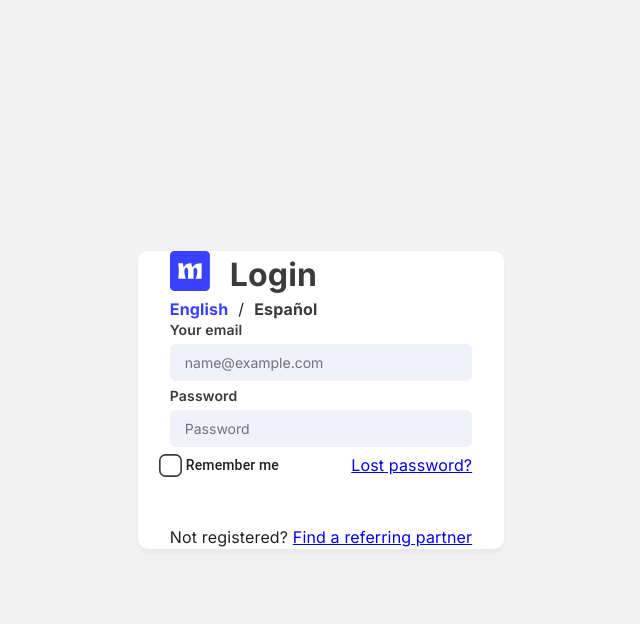
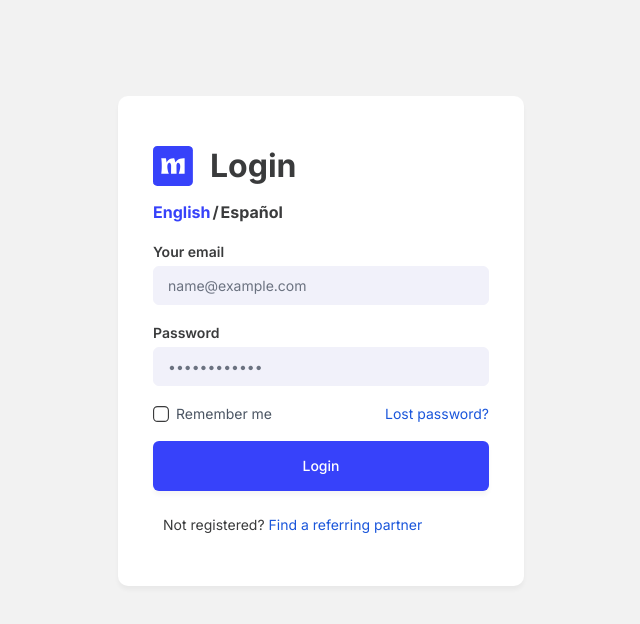
Before and after one commit to kirillivanovtur/mining24_dashboard, a React (Vite) app: page / in a window 1280 px wide. Shown: the top 624 px of the page, without its empty margins (319-959 px from the left). Built offline with nearby package versions, Linux system fonts and the light colour scheme; what i18next-xhr-backend would draw is missing.

Commit message:
added login page

```diff
--- a/src/App.Styles.tsx
+++ b/src/App.Styles.tsx
@@ -14,6 +14,9 @@ export const GlobalStyle: any = createGlobalStyle`
     --gray-500: #6B7280;
     --primary-5: #F1F1FA;
     --gray-600: #4B5563;
+    --primary-700: #1A56DB;
+    --gray-900: #111928;
+    --red: #C60E0E;
   }
 
   html {
@@ -35,6 +38,7 @@ export const GlobalStyle: any = createGlobalStyle`
     text-align: left;
     scrollbar-width: none;
     background-color: var(--dark-white)!important;
+    letter-spacing: normal!important;
 
     ::-webkit-scrollbar {
       display: none;
--- a/src/assets/locales/en/translation.json
+++ b/src/assets/locales/en/translation.json
@@ -18,7 +18,7 @@
       },
       "password": {
         "label": "Password",
-        "placeholder": "Password",
+        "placeholder": "••••••••••••",
         "errors": {
           "empty": "Enter password",
           "valid": "At least 8 characters\nMin one lowercase and uppercase latter\nMin one number"
--- a/src/elements/AuthLanguages/AuthLanguages.Styles.tsx
+++ b/src/elements/AuthLanguages/AuthLanguages.Styles.tsx
@@ -11,6 +11,7 @@ export const AuthLanguagesStyles: any = styled.div`
       font-style: normal;
       font-weight: 700;
       line-height: normal;
+      cursor: pointer;
 
       &.-active {
         color: var(--primary, #3742FA);
@@ -18,7 +19,12 @@ export const AuthLanguagesStyles: any = styled.div`
     }
     &-sep {
       display: inline-block;
-      margin: 0 10px;
+      color: var(--Dark-Gray, #3A3B3C);
+      font-size: 16px;
+      font-style: normal;
+      font-weight: 700;
+      line-height: normal;
+      margin: 0 2px;
     }
   }
 `;
--- a/src/elements/Button/Button.Styles.tsx
+++ b/src/elements/Button/Button.Styles.tsx
@@ -3,17 +3,19 @@ import styled from 'styled-components';
 export const ButtonContainer: any = styled.button`
   display: inline-block;
   text-align: center;
-  color: var(--white);
-  border-radius: var(--border-radius);
+  font-size: 14px;
+  font-style: normal;
+  font-weight: 500;
+  line-height: 100%; /* 14px */
+  border-radius: 6px;
+  background: var(--primary, #3742FA);
+  box-shadow: 0px 4px 4px 0px rgba(0, 0, 0, 0.04);
+  color: var(--white, #ffffff);
   border: none;
-  background-color: var(--light-green);
-  padding: 12px 20px;
+  padding: 18px 20px;
   transition: background-color 0.3s, border-color 0.3s, color 0.3s;
   cursor: pointer;
   outline: none;
-  font-weight: 700;
-  font-size: 18px;
-  line-height: 24px;
 
   &:focus {
   }
@@ -38,24 +40,7 @@ export const ButtonContainer: any = styled.button`
       margin-left: 10px;
       width: 16px;
       height: 16px;
-      stroke: var(--white);
-    }
-  }
-
-  &.registration__link {
-    margin-bottom: 40px;
-    text-decoration: underline;
-    background-color: transparent;
-    border: none;
-
-    &:hover {
-      background-color: transparent;
-      border: none;
-    }
-
-    &:focus {
-      color: var(--light-gray);
-      box-shadow: none;
+      stroke: var(--white, #ffffff);
     }
   }
 `;
--- /dev/null
+++ b/src/elements/Checkbox/Checkbox.Styles.tsx
@@ -0,0 +1,49 @@
+import styled from 'styled-components';
+import {FormControlLabel, Checkbox} from "@mui/material";
+
+export const FormControl: any = styled(FormControlLabel)`
+  text-align: left;
+  display: flex;
+  margin-left: 0!important;
+  margin-right: 0!important;
+
+  .MuiSvgIcon-root {
+    width: 16px;
+    height: 16px;
+  }
+
+  .MuiFormControlLabel-label {
+    font-family: var(--inter);
+    color: var(--gray-600, #4B5563);
+    font-size: 14px;
+    font-style: normal;
+    font-weight: 400;
+    line-height: normal;
+    letter-spacing: normal;
+  }
+
+  .MuiCheckbox-root {
+    padding: 0;
+    margin-right: 7px;
+
+  }
+
+  + p {
+    display: none;
+    animation: fadeIn 0.8s;
+  }
+
+  &.-error {
+    .MuiSvgIcon-root {
+      fill: var(--red);
+    }
+
+    + p {
+      display: block;
+    }
+  }
+`;
+
+export const CheckboxMaterial: any = styled(Checkbox)`
+
+`;
--- /dev/null
+++ b/src/elements/Checkbox/Checkbox.tsx
@@ -0,0 +1,69 @@
+import React, {ChangeEvent} from 'react';
+import SvgIcon from "@mui/material/SvgIcon";
+import {CheckboxMaterial, FormControl} from "./Checkbox.Styles.tsx";
+interface Props {
+  className?: string;
+  label?: string;
+  error?: string;
+  checked: boolean;
+  onChange?: (value: boolean) => void;
+}
+
+export const Checkbox: React.FC<Props> = (props: Props) => {
+  const {
+    className,
+    label,
+    checked,
+    error,
+    onChange,
+  } = props;
+
+  const CheckBoxIcon = () => {
+    return (
+      <SvgIcon>
+        <svg width="14" height="14" viewBox="0 0 14 14" fill="none" xmlns="http://www.w3.org/2000/svg">
+          <g id="Property 1=Default">
+            <rect id="Rectangle 103" x="0.5" y="0.5" width="13" height="13" rx="3.5" stroke="#3A3B3C"/>
+          </g>
+        </svg>
+      </SvgIcon>
+    );
+  };
+
+  const CheckBoxCheckedIcon = () => {
+    return (
+      <SvgIcon>
+        <svg width="14" height="14" viewBox="0 0 14 14" fill="none" xmlns="http://www.w3.org/2000/svg">
+          <g id="Property 1=checked">
+            <rect id="Rectangle 103" x="0.5" y="0.5" width="13" height="13" rx="3.5" stroke="#3A3B3C"/>
+            <circle id="Ellipse 11" cx="7" cy="7" r="4" fill="#3A3B3C"/>
+          </g>
+        </svg>
+      </SvgIcon>
+    );
+  };
+
+  const onCheckboxChange = (value: boolean) => {
+    if (!onChange) return false;
+    return onChange(value);
+  };
+
+  return (
+    <FormControl
+      className={`${className} ${error ? '-error' : ''}`}
+      control={
+        <CheckboxMaterial
+          checked={checked}
+          icon={<CheckBoxIcon />}
+          checkedIcon={<CheckBoxCheckedIcon />}
+          aria-describedby="termsRegistration-text"
+          onChange={(e: ChangeEvent<HTMLInputElement>) =>
+            onCheckboxChange(e.target.checked)}
+        />
+      }
+      label={label}
+    />
+  );
+};
+
+export default Checkbox;
--- a/src/elements/Input/Input.Styles.tsx
+++ b/src/elements/Input/Input.Styles.tsx
@@ -106,6 +106,7 @@ export const FormControl: any = styled.div`
 
 export const FormControlInputWrap: any = styled.div`
   position: relative;
+  min-width: 21rem;
 `;
 
 export const FormControlInputLabel: any = styled.label`
@@ -120,7 +121,7 @@ export const FormControlInputLabel: any = styled.label`
 
 export const FormControlInput: any = styled.input`
   position: relative;
-  padding: 9px 14px;
+  padding: 10px 14px;
   width: 100%;
   font-size: 14px;
   font-style: normal;
--- a/src/elements/index.tsx
+++ b/src/elements/index.tsx
@@ -2,6 +2,7 @@ import { Logo } from './Logo/Logo';
 import { AuthLanguages } from './AuthLanguages/AuthLanguages';
 import { Button } from './Button/Button';
 import { Input } from './Input/Input';
+import { Checkbox } from './Checkbox/Checkbox';
 import { Loader } from './Loader/Loader';
 
 export {
@@ -10,4 +11,5 @@ export {
   Button,
   Input,
   Loader,
+  Checkbox,
 };
--- a/src/pages/Auth/Auth.Styles.tsx
+++ b/src/pages/Auth/Auth.Styles.tsx
@@ -7,8 +7,9 @@ export const AuthStyles: any = styled.div`
   min-width: 1030px;
   display: flex;
   flex-direction: column;
-  justify-content: center;
+  justify-content: flex-start;
   align-items: center;
+  padding-top: 12vh;
 
   .auth {
     &-container {
@@ -17,11 +18,15 @@ export const AuthStyles: any = styled.div`
       box-shadow: 0 4px 4px 0 rgba(0, 0, 0, 0.04);
     }
 
+    &-grid {
+      padding: 3.1rem 2.2rem;
+    }
+
     &-top {
       display: flex;
       flex-direction: row;
-      align-items: center;
-      gap: 20px;
+      gap: 17px;
+      margin-bottom: 0.5rem;
 
       &__logo {
         width: 40px;
@@ -33,58 +38,53 @@ export const AuthStyles: any = styled.div`
         font-style: normal;
         font-weight: 700;
         line-height: normal;
+        letter-spacing: normal;
       }
     }
 
+    &-form {
+    }
+
+    &-input {
+      margin-top: 1.2rem;
+    }
+
     &-checkbox {
-      align-items: center;
-      text-align: left;
-      display: flex;
-
       &__wrap {
         display: flex;
-        flex-direction: row;
         justify-content: space-between;
-      }
-
-      a {
-        display: inline;
-        color: var(--dark-purple);
-      }
-
-      .MuiSvgIcon-root {
-        width: 23px;
-        height: 23px;
-      }
-
-      .MuiFormControlLabel-label {
-        font-weight: 500;
-        font-size: 14px;
-        line-height: 20px;
-      }
-
-      .MuiCheckbox-root {
-        padding: 0;
-        margin-right: 4px;
-
-        &.Mui-checked {
-          color: var(--dark-gray);
+        align-items: center;
+        position: relative;
+        margin-top: 1.2rem;
       }
     }
 
-      + p {
-        display: none;
-        animation: fadeIn 0.8s;
+    &-links {
+      margin-top: 1.3rem;
+      padding-left: 10px;
+
+      &__text {
+        color: var(--Dark-Gray, #3A3B3C);
+        font-size: 14px;
+        font-style: normal;
+        font-weight: 400;
+        line-height: normal;
+      }
+      &__link {
+        color: var(--primary-700, #1A56DB);
+        font-size: 14px;
+        font-style: normal;
+        font-weight: 400;
+        line-height: normal;
+        text-decoration: none;
+      }
     }
 
-      &.-error {
-        .MuiSvgIcon-root {
-          fill: var(--red);
-        }
+    &-button {
+      width: 100%;
 
-        + p {
-          display: block;
-        }
+      &__wrap {
+        margin-top: 1.2rem;
       }
     }
   }
--- a/src/pages/Auth/Login/Login.tsx
+++ b/src/pages/Auth/Login/Login.tsx
@@ -2,8 +2,6 @@ import React, {FC, useState, useCallback} from 'react';
 import {useTranslation} from 'react-i18next';
 import cloneDeep from 'lodash/cloneDeep';
 import {connect} from 'react-redux';
-import {FormControlLabel, Checkbox} from '@mui/material';
-import SvgIcon from '@mui/material/SvgIcon';
 import {Link} from "react-router-dom";
 import {AuthStyles} from "../Auth.Styles.tsx";
 import {PATHS} from "../../../const/paths.constants.ts";
@@ -20,6 +18,7 @@ import { AppStateType } from '../../../store';
 import types from '../../../store/actionTypes';
 import { login } from '../../../store/user/actions';
 import { selectErrorByKey, selectLoadingByKey } from '../../../store/app/selectors';
+import Checkbox from "../../../elements/Checkbox/Checkbox.tsx";
 
 export interface Props {
 }
@@ -37,30 +36,6 @@ const Login: FC<Props> = (props: Props) => {
   const [errors, setErrors] = useState<{ [key: string]: string }>({});
   const [rememberPassword, setRememberPassword] = useState<boolean>(false);
 
-  const CheckBoxIcon = () => {
-    return (
-      <SvgIcon>
-        <svg width="14" height="14" viewBox="0 0 14 14" fill="none" xmlns="http://www.w3.org/2000/svg">
-          <g id="Property 1=Default">
-            <rect id="Rectangle 103" x="0.5" y="0.5" width="13" height="13" rx="3.5" stroke="#3A3B3C"/>
-          </g>
-        </svg>
-      </SvgIcon>
-    );
-  };
-
-  const CheckBoxCheckedIcon = () => {
-    return (
-      <SvgIcon>
-        <svg width="14" height="14" viewBox="0 0 14 14" fill="none" xmlns="http://www.w3.org/2000/svg">
-          <g id="Property 1=checked">
-            <rect id="Rectangle 103" x="0.5" y="0.5" width="13" height="13" rx="3.5" stroke="#3A3B3C"/>
-            <circle id="Ellipse 11" cx="7" cy="7" r="4" fill="#3A3B3C"/>
-          </g>
-        </svg>
-      </SvgIcon>
-    );
-  };
 
   let getFormErrors: (data: { [p: string]: string }) => LogInParams;
   // eslint-disable-next-line prefer-const
@@ -71,11 +46,11 @@ const Login: FC<Props> = (props: Props) => {
       password: '',
     };
 
-    if (!password) newErrors.password = 'registration.page.form.password.errors.empty';
-    if (password && !validatePassword(password)) newErrors.password = 'registration.page.form.password.errors.valid';
+    if (!password) newErrors.password = 'auth.page.form.password.errors.empty';
+    if (password && !validatePassword(password)) newErrors.password = 'auth.page.form.password.errors.valid';
 
-    if (!email) newErrors.email = 'registration.page.form.email.errors.empty';
-    if (email && !validateEmail(email)) newErrors.email = 'login.page.form.email.errors.valid';
+    if (!email) newErrors.email = 'auth.page.form.email.errors.empty';
+    if (email && !validateEmail(email)) newErrors.email = 'auth.page.form.email.errors.valid';
 
     return newErrors;
   };
@@ -154,9 +129,12 @@ const Login: FC<Props> = (props: Props) => {
           </div>
           <AuthLanguages/>
 
-          <form onSubmit={onSubmit}>
+          <form
+            className="auth-form"
+            onSubmit={onSubmit}
+          >
             <Input
-              className='registration-input'
+              className="auth-input"
               type="email"
               name="email"
               value={values.email}
@@ -167,7 +145,7 @@ const Login: FC<Props> = (props: Props) => {
               onBlur={onBlur}
             />
             <Input
-              className='registration-input'
+              className="auth-input"
               type="password"
               name="password"
               value={values.password}
@@ -178,25 +156,17 @@ const Login: FC<Props> = (props: Props) => {
               onBlur={onBlur}
             />
             <div className="auth-checkbox__wrap">
-              <FormControlLabel
+              <Checkbox
                 className="auth-checkbox"
-                control={
-                  <Checkbox
-                    checked={rememberPassword}
-                    icon={<CheckBoxIcon />}
-                    checkedIcon={<CheckBoxCheckedIcon />}
-                    aria-describedby="termsRegistration-text"
-                    onChange={(e: React.ChangeEvent<any>) =>
-                      setRememberPassword(e.target.checked)}
-                  />
-                }
                 label={t('auth.texts.remember')}
+                checked={rememberPassword}
+                onChange={setRememberPassword}
               />
-              <Link className="login__links-link" to={PATHS.FORGOT_PASSWORD}>{t('auth.link.forgot_password')}</Link>
+              <Link className="auth-links__link" to={PATHS.FORGOT_PASSWORD}>{t('auth.link.forgot_password')}</Link>
             </div>
-            <div className="login__button-wrap">
+            <div className="auth-button__wrap">
               <Button
-                className='login__button loading-btn'
+                className='auth-button loading-btn'
                 type="submit"
                 disabled={loading}
               >
@@ -207,9 +177,9 @@ const Login: FC<Props> = (props: Props) => {
 
           </form>
 
-          <div className="login__links">
-            <span className="login__links-text">{t('auth.texts.registration')} </span>
-            <Link className="login__links-link" to={PATHS.REGISTRATION}>{t('auth.link.registration')}</Link>
+          <div className="auth-links">
+            <span className="auth-links__text">{t('auth.texts.registration')} </span>
+            <Link className="auth-links__link" to={PATHS.REGISTRATION}>{t('auth.link.registration')}</Link>
           </div>
 
         </div>
```
Also changed, not shown: src/pages/Auth/Login/Property 1=Default.svg (deleted), src/pages/Auth/Login/Property 1=checked.svg (deleted). Lines whose indentation alone changed are shown as unchanged.
